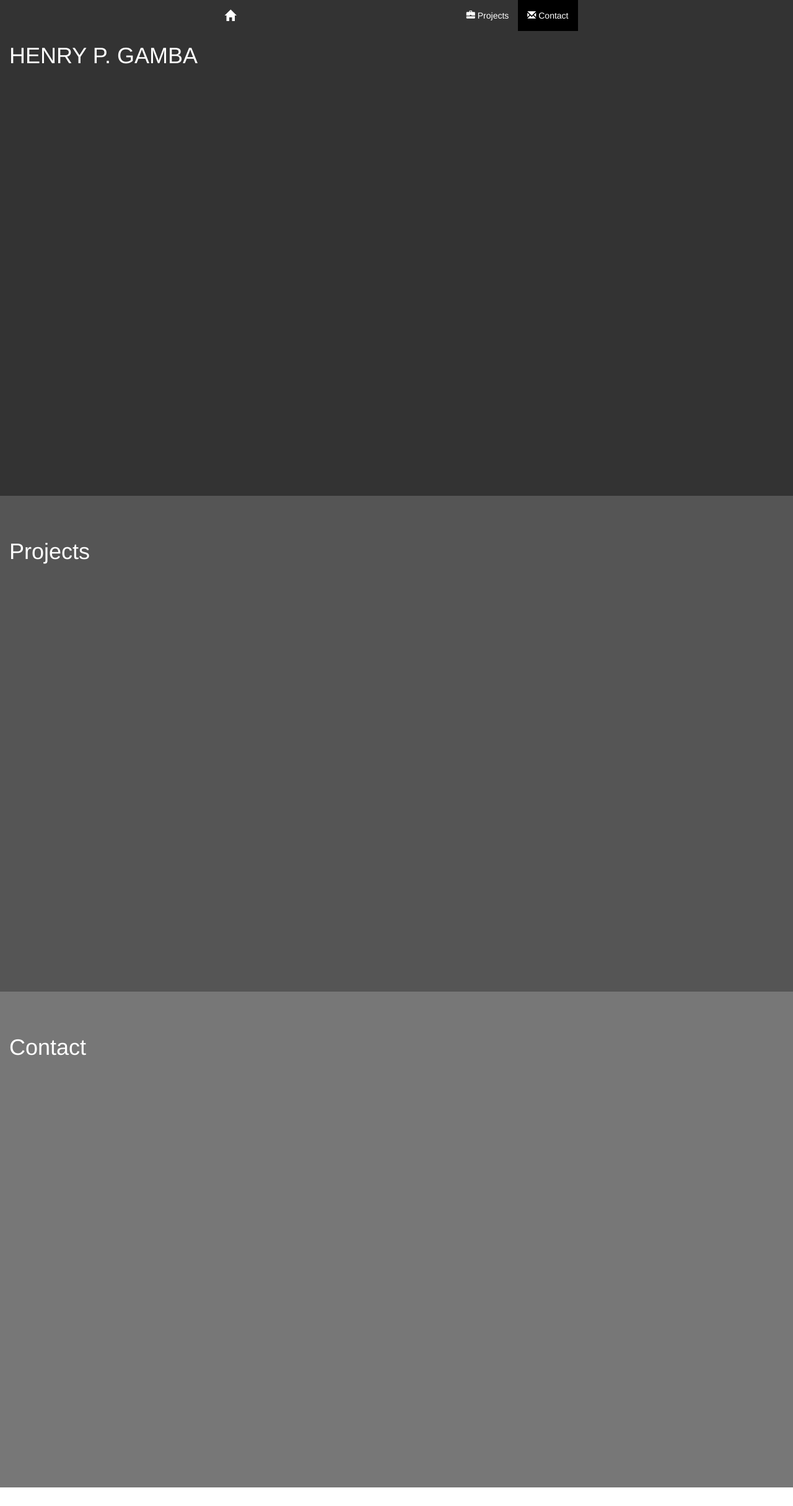
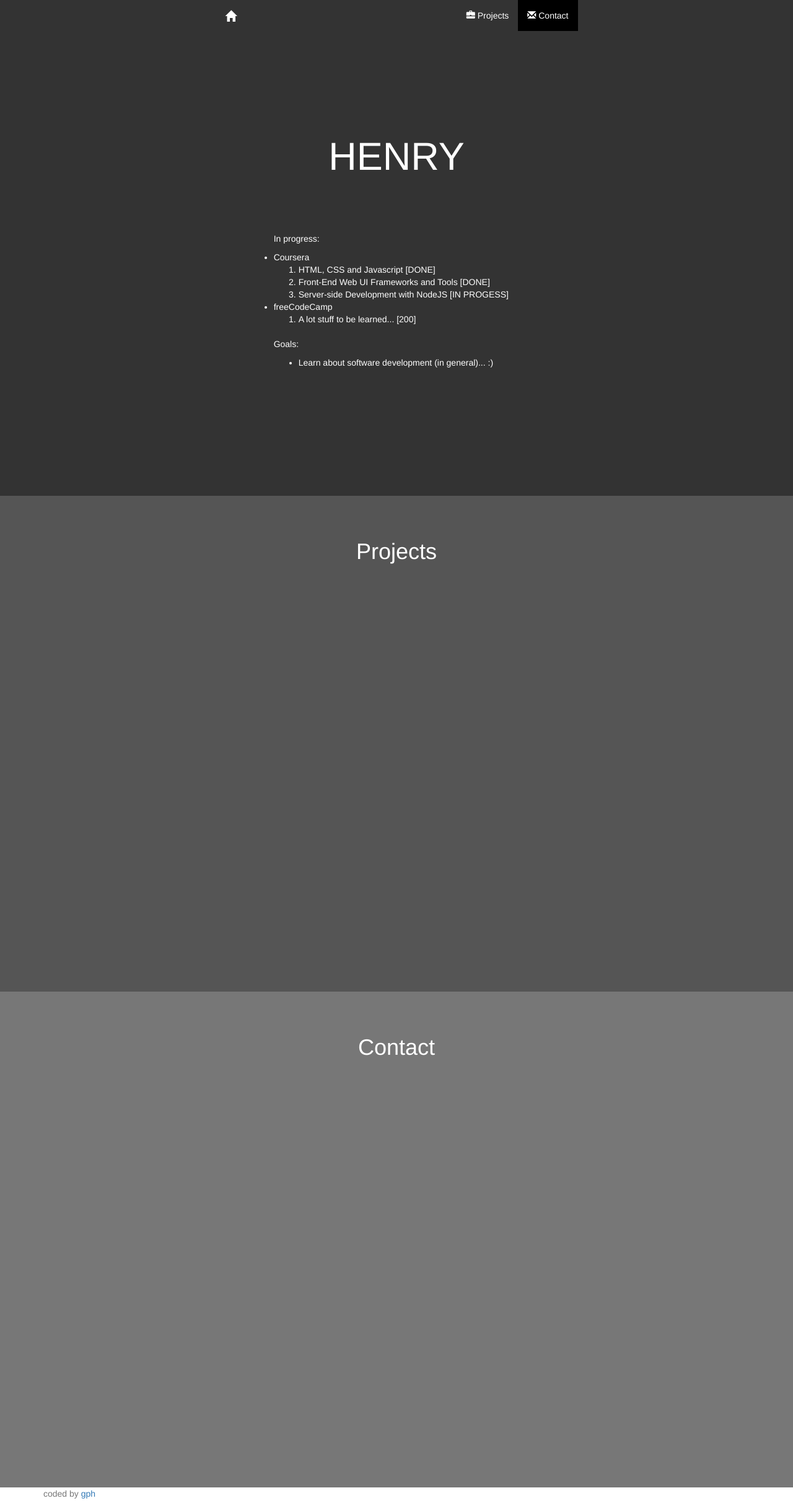
Before and after one commit to gph/Portfolio-FCC, a plain HTML site: page index.html in a window 1280 px wide. Shown: the whole page at 62% size. Before the commit the page ends 2400 px from the top, so only its background shows below. Drawn offline with nearby package versions, Linux system fonts and the light colour scheme.

Commit message:
some changes...

```diff
--- a/css/style.css
+++ b/css/style.css
@@ -3,12 +3,15 @@ html, body {
 }
 
 body {
+
 	overflow-y: hidden;
 	overflow-x: hidden;
+
 }
 
+/* custom */
 #intro {
-	padding-top:50px;
+	padding-top:150px;
 	height:500px;
 	color: #fff;
 	background-color: #333333;
@@ -30,6 +33,9 @@ body {
 	height: 100%;
 }
 
+.jumbotron {
+	background-color: transparent;
+}
 
 /* NavBar */
 
@@ -59,7 +65,29 @@ body {
 	color: #FFF;
 	background: #000;
 }
+.navbar-collapse .collapse {
+	background: #000;
+}
 
 .navbar-inverse .navbar-nav > li > a {
 	color: #FFF;
 }
+
+.collapsing, .in {
+	background-color: #777777;
+}
+.collapsing ul li a,
+.in ul li a {
+	color: #777777;
+}
+.collapsing ul li a:hover,
+.in ul li a:hover {
+	color: #000;
+}
+
+/*.collapse .navbar-collapse {
+	/*background: #000;
+	/*background-color: #000;
+}
+
+*/
--- a/index.html
+++ b/index.html
@@ -1,7 +1,7 @@
 <!DOCTYPE html>
 <html>
 <head>
-  <title>HENRY P. GAMBA</title>
+  <title>HENRY</title>
   <meta name="viewport" content="width=device-width, initial-scale=1">
 
   <link rel="stylesheet" href="https://cdnjs.cloudflare.com/ajax/libs/twitter-bootstrap/3.3.7/css/bootstrap.min.css">
@@ -27,7 +27,7 @@
               <span class="icon-bar"></span>
               <span class="icon-bar"></span>
           </button>
-          <a class="navbar-brand" href="#intro"><i class="glyphicon glyphicon-home"></i></a>
+          <a class="navbar navbar-brand" href="#intro"><i class="glyphicon glyphicon-home"></i></a>
         </div>
         <div>
           <div class="collapse navbar-collapse" id="topNav">
@@ -42,17 +42,53 @@
 </nav>
 
 <div id="intro" class="container-fluid">
-  <h1>HENRY P. GAMBA</h1>
-  <p></p>
+  <div class="row">
+    <div class="jumbotron">
+      <div class="container">
+        <h1 class="text-center">HENRY</h1>
+      </div>
+    </div>
+    <div class="col-md-4 col-md-offset-4 col-xs-10 col-xs-offset-1">
+      <p>In progress:</p>
+      <ul class="list-group">
+        <li>Coursera</li>
+        <ol>
+          <li>HTML, CSS and Javascript [DONE]</li>
+          <li>Front-End Web UI Frameworks and Tools [DONE]</li>
+          <li>Server-side Development with NodeJS [IN PROGESS]</li>
+        </ol>
+        <li>freeCodeCamp</li>
+        <ol>
+          <li>A lot stuff to be learned... [200]</li>
+        </ol>
+      </ul>
+      <p>Goals:</p>
+      <ul>
+        <li>Learn about software development (in general)... :)</li>
+      </ul>
+    </div>
+  </div>
 </div>
 <div id="project" class="container-fluid">
-  <h1>Projects</h1>
-<p></p>
+  <div class="row">
+    <div class="col-md-6 col-md-offset-3">
+      <h1 class="text-center">Projects</h1>
+      <p></p>
+    </div>
+  </div>
 </div>
 <div id="contact" class="container-fluid">
-  <h1>Contact</h1>
-  <p></p>
+  <div class="row">
+    <div class="col-md-6 col-md-offset-3">
+      <h1 class="text-center">Contact</h1>
+      <p></p>
+    </div>
+  </div>
 </div>
-
+<footer class="footer">
+  <div class="container">
+    <p class="text-muted">coded by <a href="https://github.com/gph">gph</a></p>
+  </div>
+</footer>
 </body>
 </html>
--- a/js/scroll-smooth.js
+++ b/js/scroll-smooth.js
@@ -26,3 +26,10 @@ $(document).ready(function(){
     }  // End if
   });
 });
+
+// collapse after click
+$(document).ready(function () {
+  $(".navbar-nav li a").click(function(event) {
+    $(".navbar-collapse").collapse('hide');
+  });
+});
```
